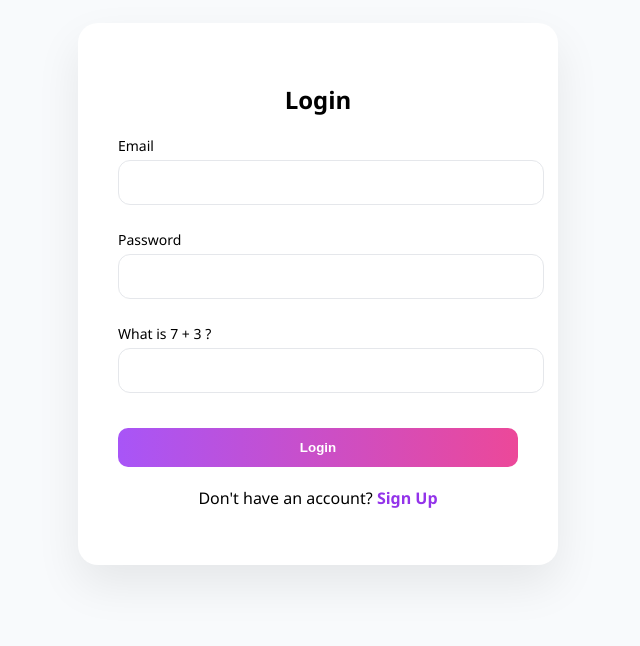
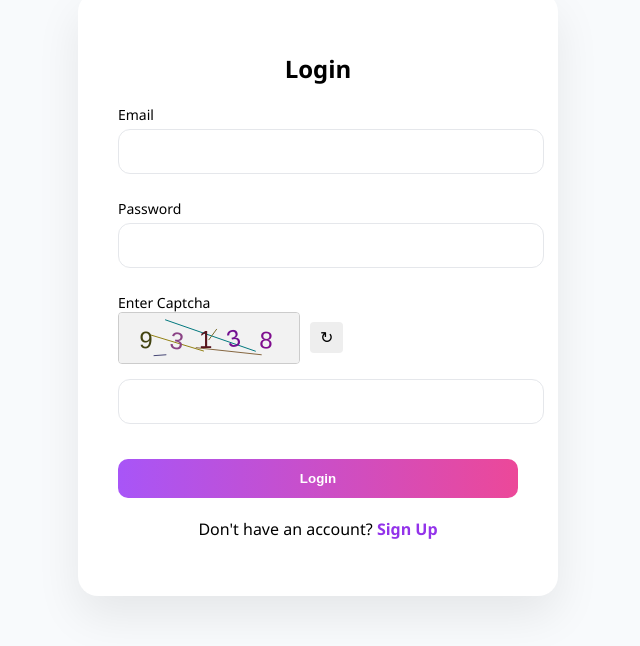
Before and after one commit to Sathwikachitloori/MindCare, a React (Vite) app: page /auth in a window 1280 px wide. Shown: the part 106-752 px from the top of the page, without its empty margins (322-962 px from the left). Built offline with nearby package versions, Linux system fonts and the light colour scheme.

Commit message:
Captcha update

```diff
--- a/src/pages/Auth.jsx
+++ b/src/pages/Auth.jsx
@@ -1,26 +1,85 @@
-import { useState, useEffect } from "react";
+import { useState, useEffect, useRef } from "react";
 import { useNavigate } from "react-router-dom";
 import "../styles/Auth.css";
 
 export default function Auth() {
   const navigate = useNavigate();
+  const canvasRef = useRef(null);
 
   const [isLogin, setIsLogin] = useState(true);
   const [email, setEmail] = useState("");
   const [password, setPassword] = useState("");
   const [confirmPassword, setConfirmPassword] = useState("");
   const [captchaAnswer, setCaptchaAnswer] = useState("");
-  const [generatedCaptcha, setGeneratedCaptcha] = useState({ a: 0, b: 0 });
+  const [generatedCaptcha, setGeneratedCaptcha] = useState("");
   const [errors, setErrors] = useState({});
 
   useEffect(() => {
     generateCaptcha();
   }, []);
 
+  useEffect(() => {
+    if (generatedCaptcha) drawCaptcha();
+  }, [generatedCaptcha]);
+
   const generateCaptcha = () => {
-    const a = Math.floor(Math.random() * 10);
-    const b = Math.floor(Math.random() * 10);
-    setGeneratedCaptcha({ a, b });
+    const chars = "0123456789";
+    let captcha = "";
+    for (let i = 0; i < 5; i++) {
+      captcha += chars.charAt(Math.floor(Math.random() * chars.length));
+    }
+    setGeneratedCaptcha(captcha);
+  };
+
+  const drawCaptcha = () => {
+    const canvas = canvasRef.current;
+    const ctx = canvas.getContext("2d");
+
+    ctx.clearRect(0, 0, canvas.width, canvas.height);
+
+    // Background
+    ctx.fillStyle = "#f2f2f2";
+    ctx.fillRect(0, 0, canvas.width, canvas.height);
+
+    // Draw random lines (distortion)
+    for (let i = 0; i < 5; i++) {
+      ctx.strokeStyle = randomColor();
+      ctx.beginPath();
+      ctx.moveTo(
+        Math.random() * canvas.width,
+        Math.random() * canvas.height
+      );
+      ctx.lineTo(
+        Math.random() * canvas.width,
+        Math.random() * canvas.height
+      );
+      ctx.stroke();
+    }
+
+    // Draw digits
+    for (let i = 0; i < generatedCaptcha.length; i++) {
+      ctx.save();
+
+      ctx.font = "24px Arial";
+      ctx.fillStyle = randomColor();
+
+      const x = 20 + i * 30;
+      const y = 35;
+
+      const angle = (Math.random() - 0.5) * 0.5;
+      ctx.translate(x, y);
+      ctx.rotate(angle);
+
+      ctx.fillText(generatedCaptcha[i], 0, 0);
+
+      ctx.restore();
+    }
+  };
+
+  const randomColor = () => {
+    return `rgb(${Math.floor(Math.random() * 150)},
+                ${Math.floor(Math.random() * 150)},
+                ${Math.floor(Math.random() * 150)})`;
   };
 
   const validateEmail = (email) =>
@@ -43,10 +102,7 @@ export default function Auth() {
     if (!isLogin && password !== confirmPassword)
       newErrors.confirm = "Passwords do not match.";
 
-    if (
-      parseInt(captchaAnswer) !==
-      generatedCaptcha.a + generatedCaptcha.b
-    )
+    if (captchaAnswer !== generatedCaptcha)
       newErrors.captcha = "Captcha incorrect.";
 
     setErrors(newErrors);
@@ -57,7 +113,10 @@ export default function Auth() {
         JSON.stringify({ email })
       );
 
-      navigate("/dashboard", { replace: true });
+      navigate("/home", { replace: true });
+    } else {
+      generateCaptcha(); // regenerate if wrong
+      setCaptchaAnswer("");
     }
   };
 
@@ -100,9 +159,24 @@ export default function Auth() {
             </>
           )}
 
-          <label>
-            What is {generatedCaptcha.a} + {generatedCaptcha.b} ?
-          </label>
+          <label>Enter Captcha</label>
+
+          <div className="captcha-container">
+            <canvas
+              ref={canvasRef}
+              width="180"
+              height="50"
+              className="captcha-canvas"
+            />
+            <button
+              type="button"
+              onClick={generateCaptcha}
+              className="refresh-btn"
+            >
+              ↻
+            </button>
+          </div>
+
           <input
             type="text"
             value={captchaAnswer}
--- a/src/pages/Dashboard.jsx
+++ b/src/pages/Dashboard.jsx
@@ -49,7 +49,7 @@ export default function Dashboard() {
     <div className="dashboard-container">
 
       {/* Welcome */}
-      <h1 className="welcome">Welcome back, Alex 👋</h1>
+      <h1 className="welcome">Welcome back, User 👋</h1>
       <p className="subtitle">
         Here's your mental wellness overview for today
       </p>
--- a/src/styles/Auth.css
+++ b/src/styles/Auth.css
@@ -65,3 +65,29 @@
   cursor: pointer;
   font-weight: 600;
 }
+
+.captcha-container {
+  display: flex;
+  align-items: center;
+  gap: 10px;
+  margin-bottom: 10px;
+}
+
+.captcha-canvas {
+  border: 1px solid #ccc;
+  border-radius: 4px;
+  background: #f9f9f9;
+}
+
+.refresh-btn {
+  padding: 6px 10px;
+  cursor: pointer;
+  border: none;
+  background: #eee;
+  font-size: 16px;
+  border-radius: 4px;
+}
+
+.refresh-btn:hover {
+  background: #ddd;
+}
```
